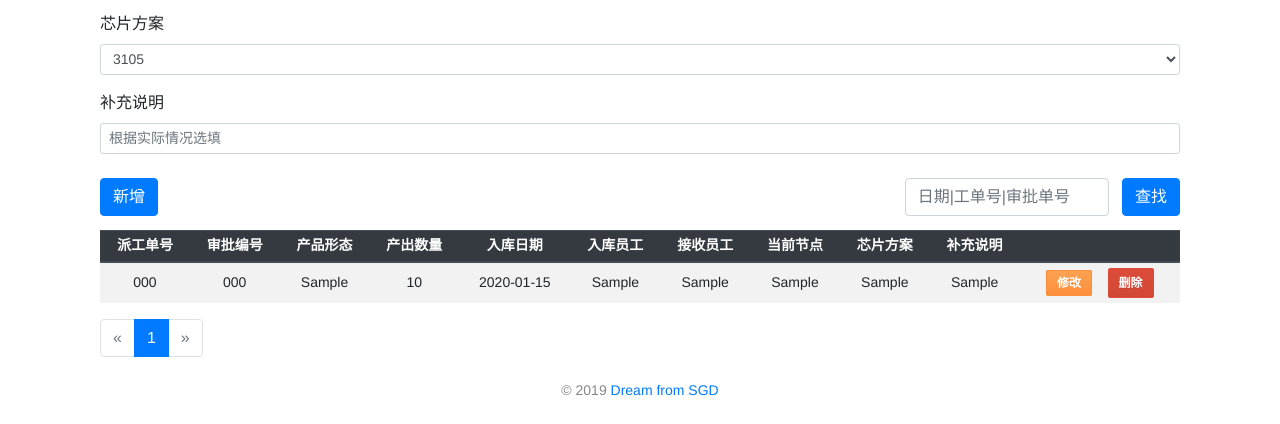
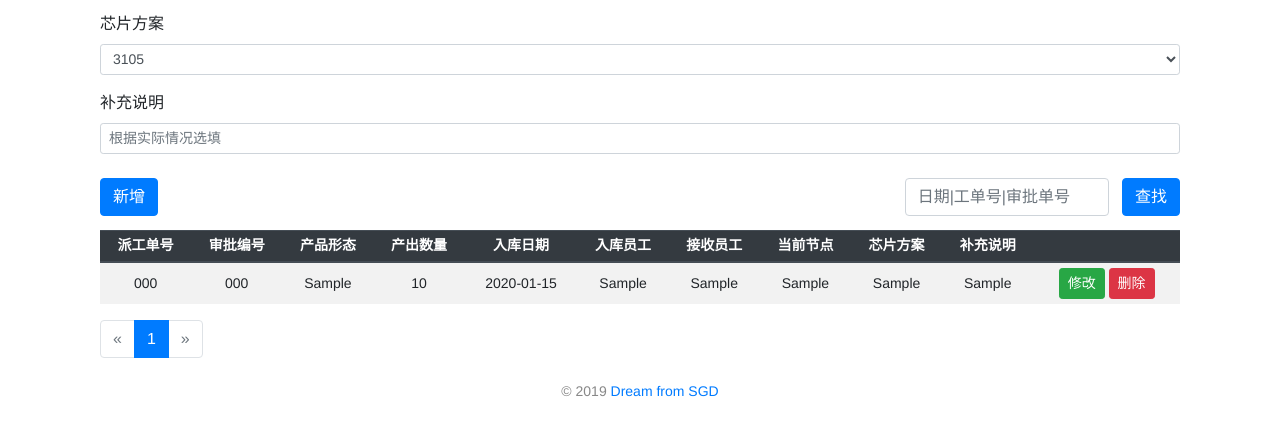
Before and after one commit to zhoumengxiong/DeliveryOrdersManagement, a Flask app: page / in a window 1280 px wide. Shown: the part 736-1160 px from the top of the page. Before the commit the page ends 1132 px from the top, so only its background shows below. Run offline with Flask 2, Linux system fonts and the light colour scheme; a user stored in the database is signed in; tables that the repository leaves empty hold one stand-in row (values such as "Sample post"); some libraries are stand-ins or nearby versions.

Commit message:
修改编辑和删除按钮样式

```diff
--- a/watchlist/templates/index.html
+++ b/watchlist/templates/index.html
@@ -132,15 +132,13 @@
                 <td>{{ movie.ChipSolution }}</td>
                 <td>{{ movie.Supplement }}</td>
                 {% if current_user.is_authenticated %}
-                <td><span><a class="google orange"
-                            href="{{ url_for('edit', movie_id=movie.Id) }}">修改</a></span>&nbsp;&nbsp;&nbsp;
-                    <span>
-                        <span>
+                <td><a class="btn btn-success btn-sm"
+                            href="{{ url_for('edit', movie_id=movie.Id) }}">修改</a>
+
                             <form class="inline-form" method="post" action="{{ url_for('delete', movie_id=movie.Id) }}">
-                                <input type="submit" class="google red" name="delete" value="删除"
+                                <input type="submit" class="btn btn-danger btn-sm" name="delete" value="删除"
                                     onclick="return confirm('你确认删除吗?')">
                             </form>
-                        </span>
                 </td>
                 {% endif %}
             </tr>
```
